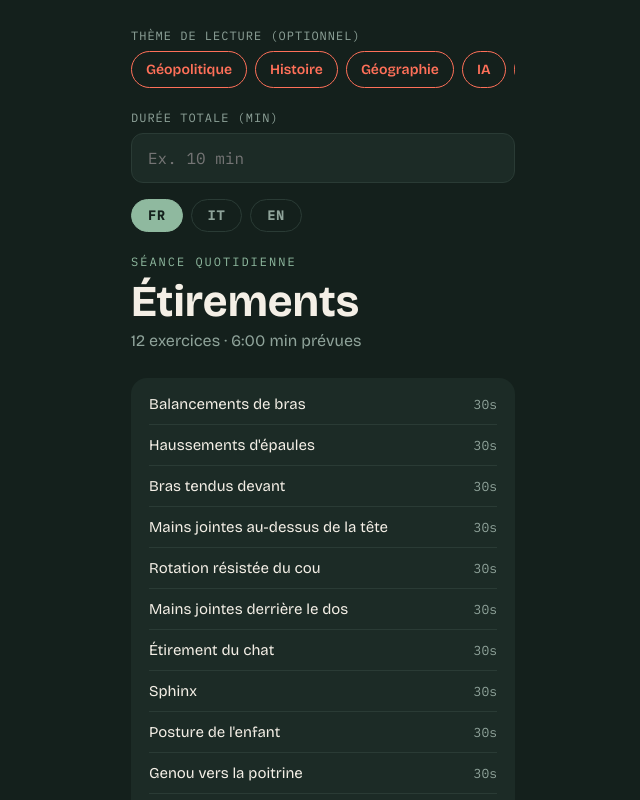
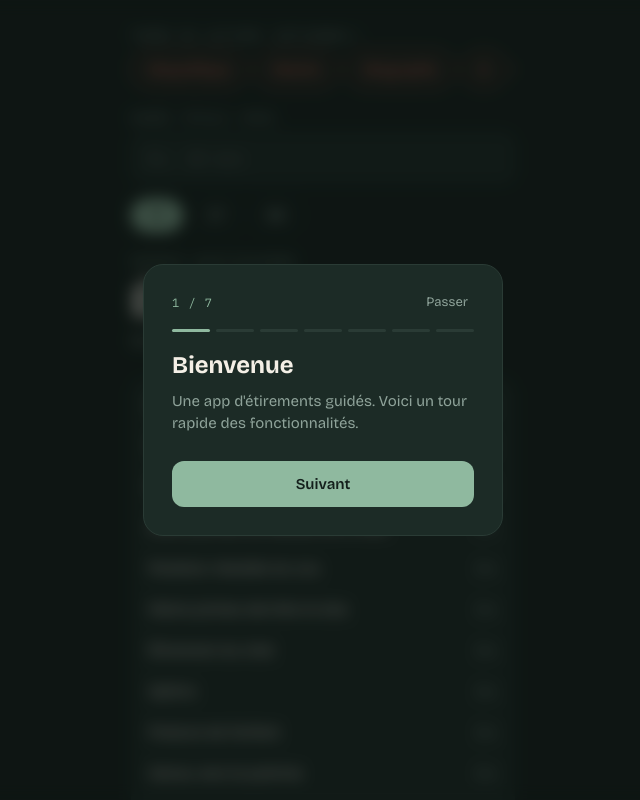
Before and after one commit to pietro-cerchiai/stretching-companion, a React (Vite) app: page / in a window 1280 px wide. Shown: the top 800 px of the page, without its empty margins (317-957 px from the left). Built offline with nearby package versions, Linux system fonts and the light colour scheme.

Commit message:
Add first-visit tutorial with localStorage persistence

```diff
--- a/src/App.jsx
+++ b/src/App.jsx
@@ -9,6 +9,7 @@ import { beep } from "./utils/time";
 import HomeScreen from "./components/HomeScreen";
 import TimerScreen from "./components/TimerScreen";
 import DoneScreen from "./components/DoneScreen";
+import Tutorial from "./components/Tutorial";
 
 export default function App() {
   const [lang, setLang] = useState("fr");
@@ -22,6 +23,7 @@ export default function App() {
   const [articles, setArticles] = useState([]); // fetched articles for this session
   const [loadingArticles, setLoadingArticles] = useState(false);
   const [podcasts, setPodcasts] = useState([]); // fetched podcasts for this session
+  const [showTutorial, setShowTutorial] = useState(false);
 
   // Durations actually used this session, derived from the custom length.
   const durations = scaleDurations(Number(minutes));
@@ -62,6 +64,25 @@ export default function App() {
       wakeLock.current = null;
     };
   }, [screen]);
+
+  // Show the tutorial automatically on the very first visit.
+  useEffect(() => {
+    try {
+      if (!localStorage.getItem("tutorialSeen")) {
+        setShowTutorial(true);
+      }
+    } catch (e) {
+      // localStorage unavailable → just skip the auto-show
+    }
+  }, []);
+
+  // Close the tutorial and remember it was seen.
+  const closeTutorial = () => {
+    setShowTutorial(false);
+    try {
+      localStorage.setItem("tutorialSeen", "1");
+    } catch (e) {}
+  };
 
   // Fetch reading/listening content for the chosen theme + length.
   // Short sessions (< 15 min) → articles. Long sessions (>= 15 min) → podcasts.
@@ -143,6 +164,8 @@ export default function App() {
         body { margin: 0; }
       `}</style>
 
+      {showTutorial && <Tutorial t={t} onClose={closeTutorial} />}
+
       {screen === "home" && (
         <HomeScreen
           lang={lang}
--- /dev/null
+++ b/src/components/Tutorial.jsx
@@ -0,0 +1,98 @@
+// src/components/Tutorial.jsx
+// First-visit guided tour: a blurred overlay with a centered card that steps
+// through the app's features. Receives the steps (already translated) and
+// reports when the user finishes or skips.
+
+import { useState } from "react";
+import { C } from "../data/stretches";
+
+export default function Tutorial({ t, onClose }) {
+  const steps = t.tutorial;            // array of { title, body }
+  const [step, setStep] = useState(0); // current step index
+  const isFirst = step === 0;
+  const isLast = step === steps.length - 1;
+
+  const next = () => {
+    if (isLast) onClose();
+    else setStep(step + 1);
+  };
+  const prev = () => {
+    if (!isFirst) setStep(step - 1);
+  };
+
+  return (
+    <div
+      style={{
+        position: "fixed", inset: 0, zIndex: 100,
+        background: "rgba(10,16,14,0.6)",
+        backdropFilter: "blur(8px)", WebkitBackdropFilter: "blur(8px)",
+        display: "flex", alignItems: "center", justifyContent: "center",
+        padding: 24,
+      }}
+    >
+      <div
+        style={{
+          background: C.card, borderRadius: 20, padding: 28,
+          width: "100%", maxWidth: 360,
+          border: `1px solid ${C.line}`,
+          fontFamily: "'Bricolage Grotesque', system-ui, sans-serif",
+        }}
+      >
+        {/* Step counter + skip */}
+        <div style={{ display: "flex", justifyContent: "space-between", alignItems: "center", marginBottom: 18 }}>
+          <span style={{ fontFamily: "'IBM Plex Mono', monospace", fontSize: 12, letterSpacing: 1, color: C.sage }}>
+            {step + 1} / {steps.length}
+          </span>
+          <button
+            onClick={onClose}
+            style={{ background: "none", border: "none", color: C.dim, fontSize: 13, cursor: "pointer", fontFamily: "inherit" }}
+          >
+            {t.tutorialSkip}
+          </button>
+        </div>
+
+        {/* Progress dots */}
+        <div style={{ display: "flex", gap: 6, marginBottom: 20 }}>
+          {steps.map((_, i) => (
+            <div key={i} style={{
+              flex: 1, height: 3, borderRadius: 2,
+              background: i <= step ? C.sage : C.line,
+            }} />
+          ))}
+        </div>
+
+        <h2 style={{ fontSize: 24, fontWeight: 700, margin: "0 0 10px", color: C.cream, lineHeight: 1.15 }}>
+          {steps[step].title}
+        </h2>
+        <p style={{ fontSize: 15, lineHeight: 1.5, color: C.dim, margin: "0 0 26px" }}>
+          {steps[step].body}
+        </p>
+
+        {/* Navigation */}
+        <div style={{ display: "flex", gap: 12 }}>
+          {!isFirst && (
+            <button
+              onClick={prev}
+              style={{
+                flex: 1, padding: "14px 0", borderRadius: 12,
+                border: `1px solid ${C.line}`, background: "transparent",
+                color: C.cream, fontSize: 15, fontWeight: 600, fontFamily: "inherit", cursor: "pointer",
+              }}
+            >
+              {t.tutorialPrev}
+            </button>
+          )}
+          <button
+            onClick={next}
+            style={{
+              flex: 1, padding: "14px 0", borderRadius: 12, border: "none",
+              background: C.sage, color: C.bg, fontSize: 15, fontWeight: 600, fontFamily: "inherit", cursor: "pointer",
+            }}
+          >
+            {isLast ? t.tutorialDone : t.tutorialNext}
+          </button>
+        </div>
+      </div>
+    </div>
+  );
+}
--- a/src/data/i18n.js
+++ b/src/data/i18n.js
@@ -20,6 +20,16 @@ themes: {
     },
     readBtn: "Lecture", readingTitle: "À lire pendant la séance",
     listenBtn: "Écoute", listeningTitle: "À écouter pendant la séance",
+    tutorialSkip: "Passer", tutorialNext: "Suivant", tutorialPrev: "Précédent", tutorialDone: "C'est parti",
+    tutorial: [
+      { title: "Bienvenue", body: "Une app d'étirements guidés. Voici un tour rapide des fonctionnalités." },
+      { title: "Le chrono", body: "Le chrono décompte chaque étirement. Si tu dépasses, il repart en rouge et compte le temps en plus." },
+      { title: "Démarrer et pause", body: "La séance commence en pause. Appuie pour lancer, et mets en pause quand tu veux." },
+      { title: "Étirement suivant", body: "Passe à l'étirement suivant dès que tu es prêt, avec le bouton Suivant." },
+      { title: "Thème de lecture", body: "Choisis un thème avant de lancer : l'app propose des articles pour les séances courtes, des podcasts pour les longues, à lire ou écouter pendant tes étirements." },
+      { title: "Durée totale", body: "Indique une durée totale : chaque étirement s'ajuste automatiquement à ce temps." },
+      { title: "Le guide", body: "Besoin de voir comment faire un étirement ? Le bouton Guide ouvre les illustrations." },
+    ],
     loadingArticles: "Recherche d'articles…", noArticles: "Aucun article trouvé",
     minRead: "min de lecture", closeReading: "Fermer",
     cats: ["Haut du corps", "Bas du corps"],
@@ -54,6 +64,16 @@ themes: {
       books: "Libri", travel: "Viaggi", society: "Società", film: "Cinema",
     },
     readBtn: "Lettura", readingTitle: "Da leggere durante la sessione",
+    tutorialSkip: "Salta", tutorialNext: "Avanti", tutorialPrev: "Indietro", tutorialDone: "Iniziamo",
+    tutorial: [
+      { title: "Benvenuto", body: "Un'app di stretching guidato. Ecco un breve tour delle funzioni." },
+      { title: "Il timer", body: "Il timer conta alla rovescia ogni esercizio. Se superi il tempo, riparte in rosso e conta il tempo extra." },
+      { title: "Avvio e pausa", body: "La sessione inizia in pausa. Premi per avviare e metti in pausa quando vuoi." },
+      { title: "Esercizio successivo", body: "Passa all'esercizio successivo quando sei pronto, con il pulsante Avanti." },
+      { title: "Tema di lettura", body: "Scegli un tema prima di iniziare: l'app propone articoli per le sessioni brevi, podcast per quelle lunghe, da leggere o ascoltare durante lo stretching." },
+      { title: "Durata totale", body: "Indica una durata totale: ogni esercizio si adatta automaticamente a quel tempo." },
+      { title: "La guida", body: "Vuoi vedere come fare un esercizio? Il pulsante Guida apre le illustrazioni." },
+    ],
     listenBtn: "Ascolto", listeningTitle: "Da ascoltare durante la sessione",
     loadingArticles: "Ricerca di articoli…", noArticles: "Nessun articolo trovato",
     minRead: "min di lettura", closeReading: "Chiudi",
@@ -89,6 +109,16 @@ themes: {
       books: "Books", travel: "Travel", society: "Society", film: "Film",
     },
     readBtn: "Reading", readingTitle: "To read during your session",
+    tutorialSkip: "Skip", tutorialNext: "Next", tutorialPrev: "Back", tutorialDone: "Let's go",
+    tutorial: [
+      { title: "Welcome", body: "A guided stretching app. Here's a quick tour of the features." },
+      { title: "The timer", body: "The timer counts down each stretch. If you go over, it counts up in red and tracks the extra time." },
+      { title: "Start and pause", body: "The session starts paused. Tap to start, and pause whenever you like." },
+      { title: "Next stretch", body: "Move to the next stretch whenever you're ready, with the Next button." },
+      { title: "Reading theme", body: "Pick a theme before starting: the app suggests articles for short sessions, podcasts for long ones, to read or listen to while you stretch." },
+      { title: "Total length", body: "Set a total length: every stretch scales automatically to fit that time." },
+      { title: "The guide", body: "Want to see how to do a stretch? The Guide button opens the illustrations." },
+    ],
     listenBtn: "Listen", listeningTitle: "To listen during your session",
     loadingArticles: "Finding articles…", noArticles: "No articles found",
     minRead: "min read", closeReading: "Close",
```
